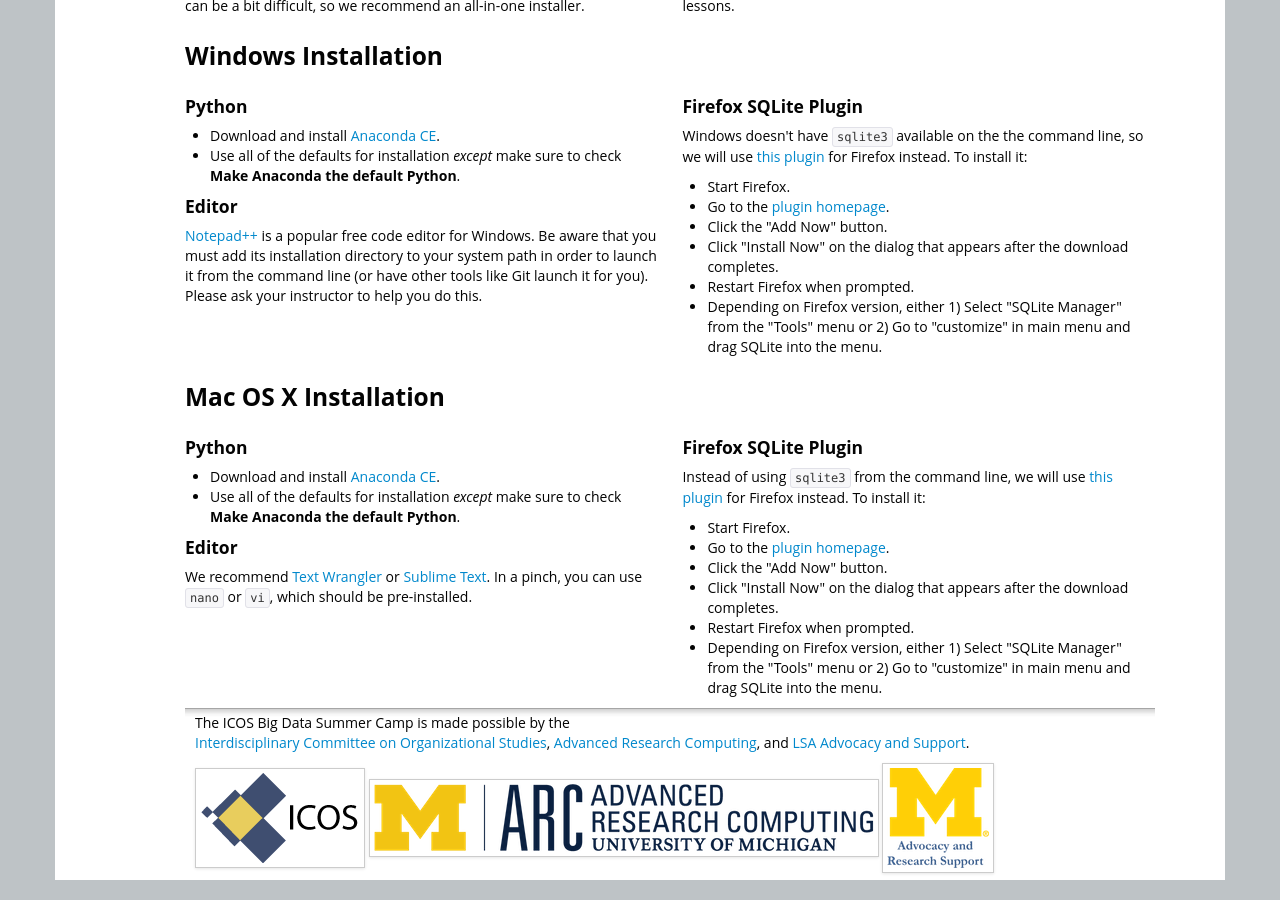
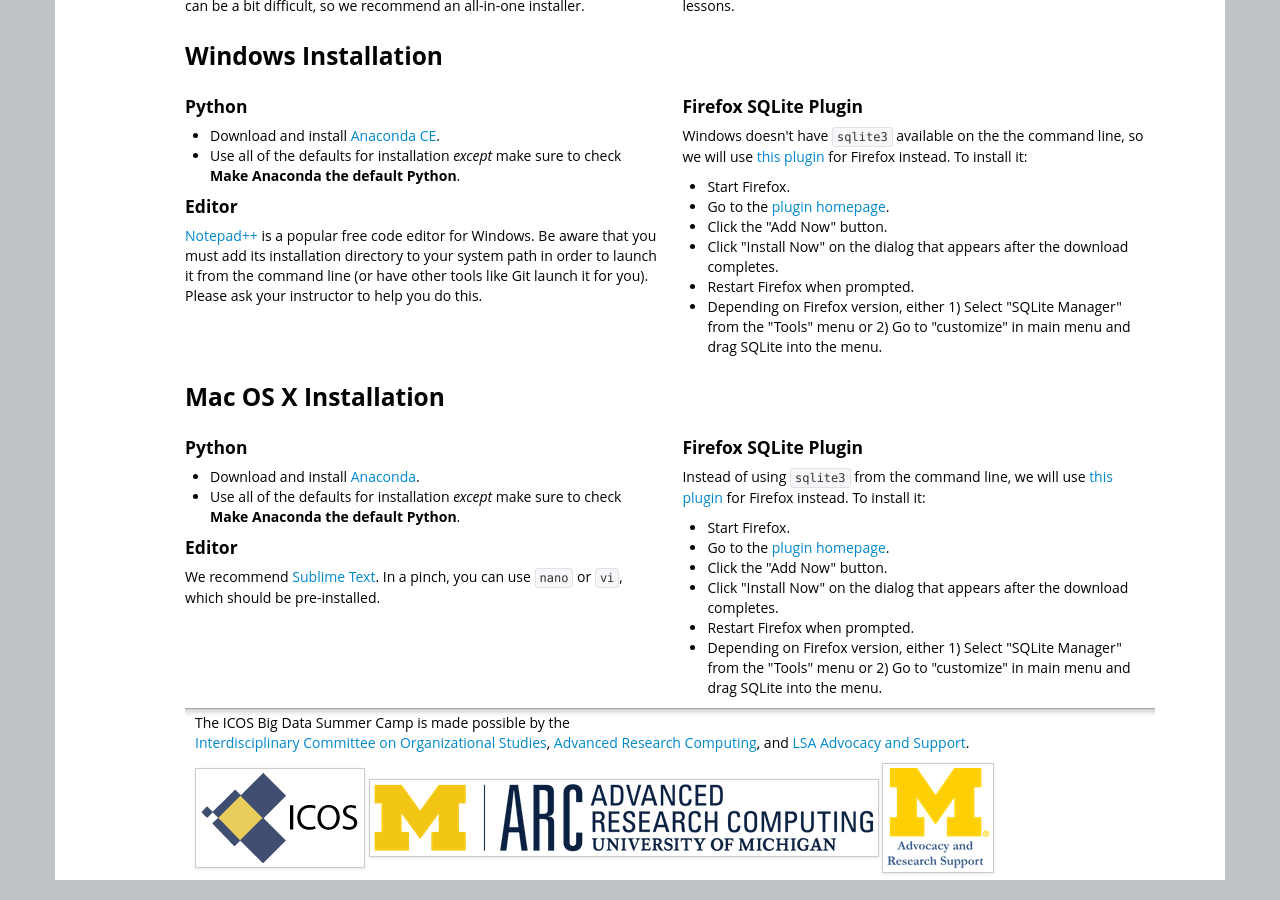
Before and after one commit to ICOSBigDataCamp/2018-summer-camp, a Jekyll site: the page built from index.html, in a window 1280 px wide and 900 px high, scrolled down 3302 px. Built offline with Jekyll 4.4.1, drawn with Linux system fonts in a browser that asks for light colours.

Commit message:
Update setup.html

```diff
--- a/_includes/setup.html
+++ b/_includes/setup.html
@@ -30,7 +30,7 @@
       has support for over 40 programming languages, including those popular in Data Science such R, Julia, Scala -  and most importantly, Python.
       Individual notebooks are composable, executable, and sharable documents
       that mix text, code, data, and visualizations. The Jupyter Notebook comes pre-loaded
-      on many all-in-one python installers like <a href="http://continuum.io/anacondace.html">Anaconda CE.</a>
+      on many all-in-one python installers like <a href="https://www.continuum.io/downloads">Anaconda CE.</a>
     <h4>SQL</h4>
     <p>
       SQL is a specialized programming language used with databases. SQL is a <i>declarative</i>
@@ -49,7 +49,7 @@
     <h4>Python</h4>
     <ul>
       <li>
-        Download and install  <a href="http://continuum.io/anacondace.html">Anaconda CE</a>.
+        Download and install  <a href="https://www.continuum.io/downloads">Anaconda CE</a>.
       </li>
       <li>
         Use all of the defaults for installation
@@ -107,7 +107,7 @@
     <h4>Python</h4>
     <ul>
       <li>
-        Download and install  <a href="http://continuum.io/anacondace.html">Anaconda CE</a>.
+        Download and install  <a href="https://www.continuum.io/downloadsl">Anaconda</a>.
       </li>
       <li>
         Use all of the defaults for installation
@@ -118,7 +118,6 @@
     <h4>Editor</h4>
     <p>
       We recommend
-      <a href="http://www.barebones.com/products/textwrangler/">Text Wrangler</a> or
       <a href="http://www.sublimetext.com/">Sublime Text</a>.
       In a pinch, you can use <code>nano</code> or <code>vi</code>,
       which should be pre-installed.
```
